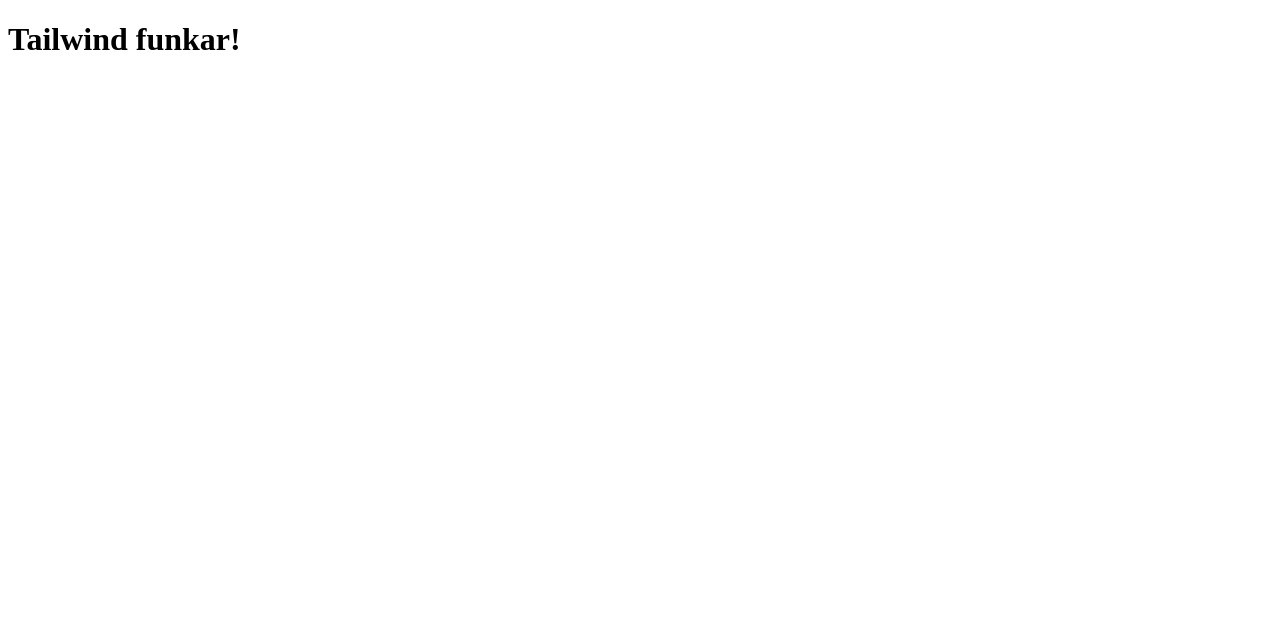
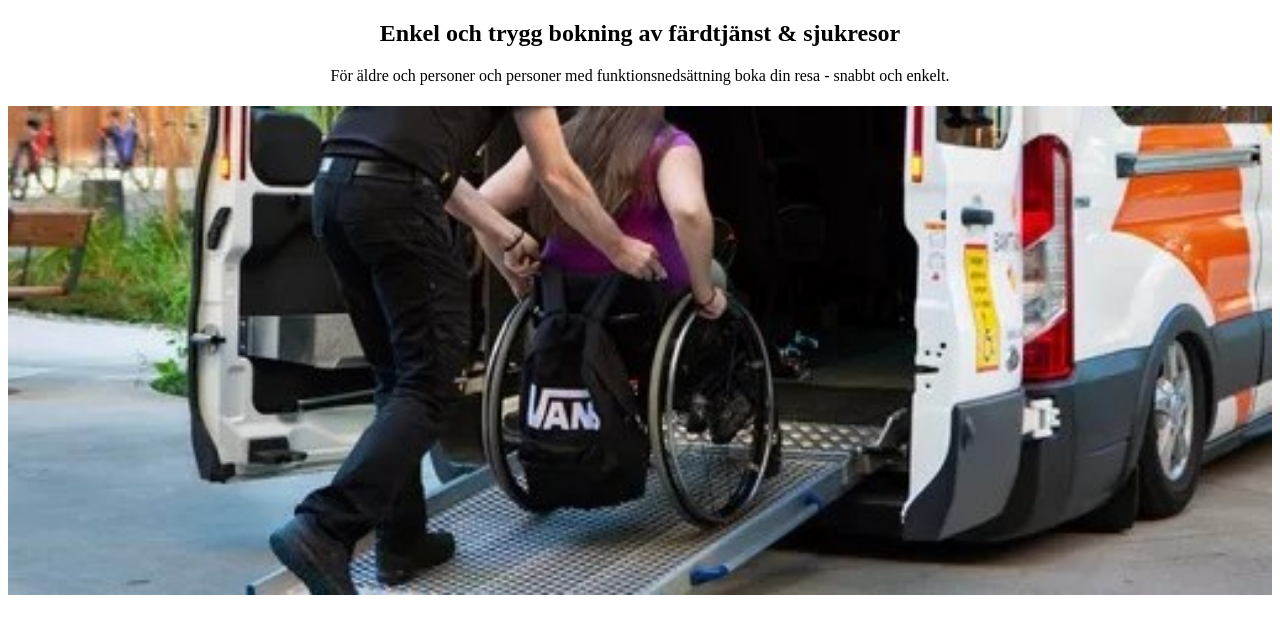
Before and after one commit to AM940210/tryggresa-webapp, a React (Vite) app: page / in a window 1280 px wide. Shown: the top 634 px of the page. Built offline with nearby package versions, Linux system fonts and the light colour scheme.

Commit message:
landingpage

```diff
--- a/src/App.tsx
+++ b/src/App.tsx
@@ -1,7 +1,5 @@
+import LandingPage from "./pages/LandingsPage";
+
 export default function App() {
-  return (
-    <h1 className="text-4xl font-bold text-blue-500">
-      Tailwind funkar!
-    </h1>
-  );
+  return <LandingPage />;
 }
--- /dev/null
+++ b/src/pages/LandingsPage.tsx
@@ -0,0 +1,28 @@
+import heroImage from "../assets/landingpage.jpg";
+
+export default function LandingPage() {
+    return (
+        <section className="relative w-full h-[500px] md:h-[600px] white">
+
+            {/* Text ovanpå bilden */}
+            <div className="text-center py-8 px-4">
+                <h1 className="text-xl md:text-5xl font-bold text-black mb-1">
+                    Enkel och trygg bokning av färdtjänst & sjukresor
+                </h1>
+                <p className="text-lg md:text-xl text-black mb-6">
+                    För äldre och personer och personer med funktionsnedsättning
+boka din resa - snabbt och enkelt.
+                </p>
+            </div>
+
+            {/* Bakgrundsbild */}
+            <img
+                src={heroImage}
+                alt="Landingpage backgrundsbild"
+                className="absolute inset-0 w-full h-full object-contain"
+            />
+
+
+        </section>
+    );
+}
```
Also changed, not shown: src/assets/landingpage.jpg (added).
